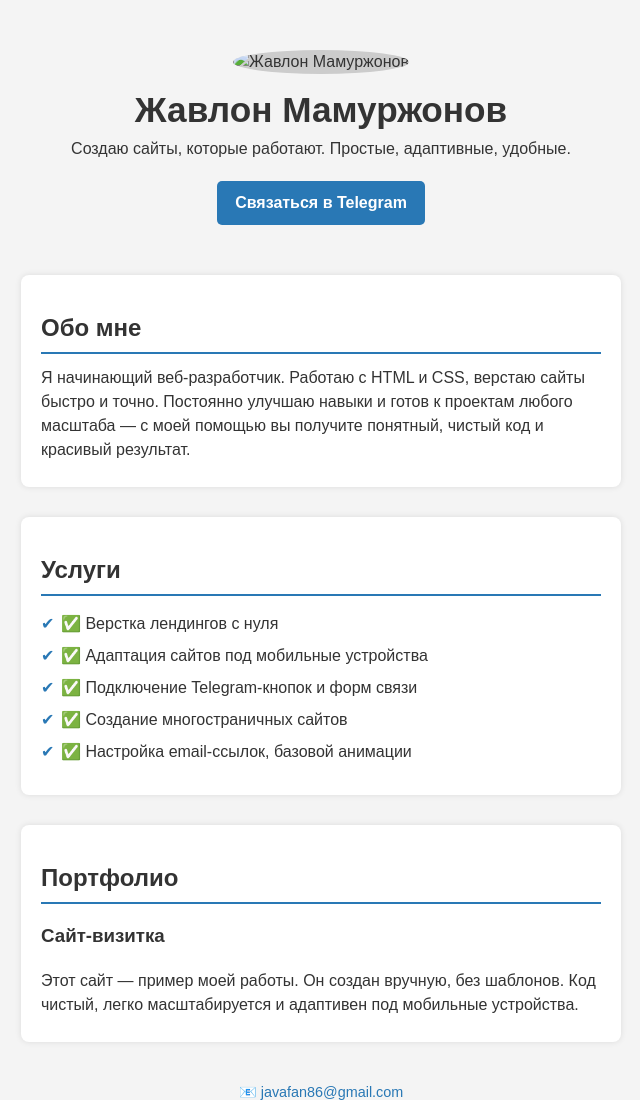
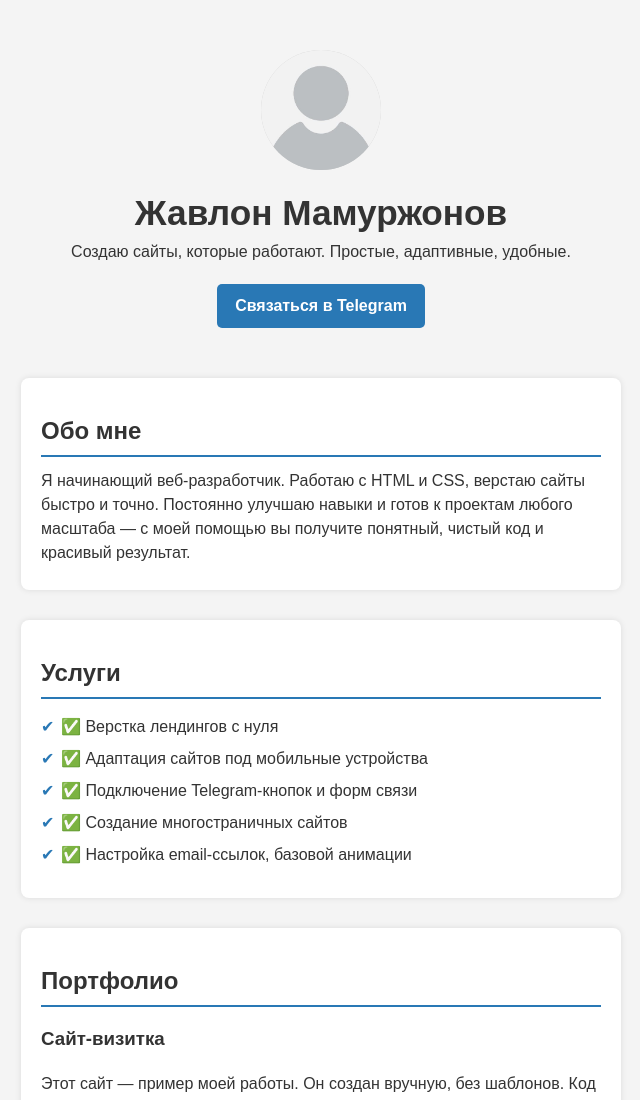
Before and after one commit to javxzn-web/javxzn-website, a plain HTML site: page index.html in a window 1280 px wide. Shown: the top 1100 px of the page, without its empty margins (319-959 px from the left). Drawn offline with Linux system fonts and the light colour scheme.

Commit message:
Update index.html

```diff
--- a/index.html
+++ b/index.html
@@ -8,7 +8,7 @@
 </head>
 <body>
   <header>
-    <img src="" alt="Жавлон Мамуржонов" class="avatar" />
+    <img src="1691042684_grizly-club-p-kartinki-ava-bez-fona-51.jpg" alt="Жавлон Мамуржонов" class="avatar" />
     <h1>Жавлон Мамуржонов</h1>
     <p>Создаю сайты, которые работают. Простые, адаптивные, удобные.</p>
     <a class="btn" href="https://t.me/javxzn" target="_blank">Связаться в Telegram</a>
```
